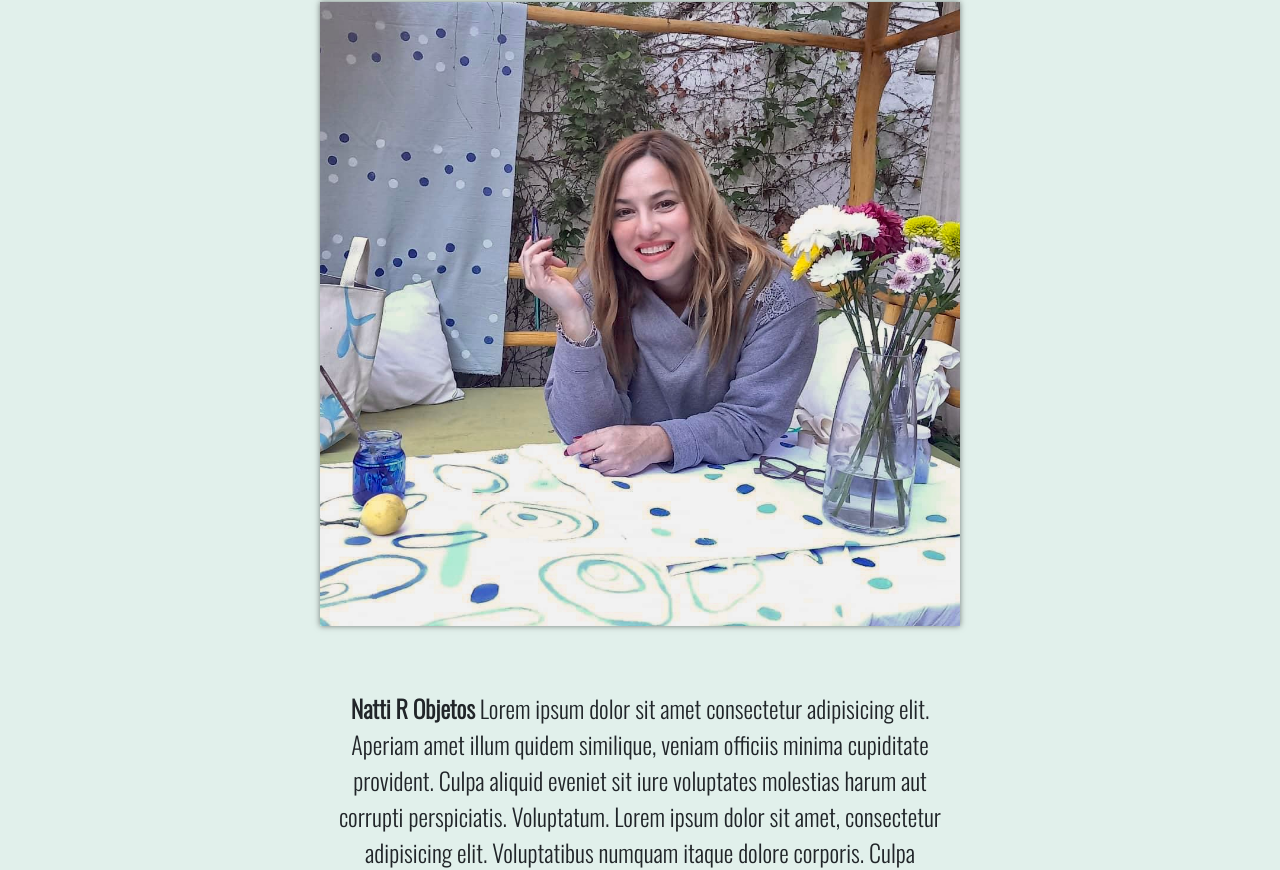
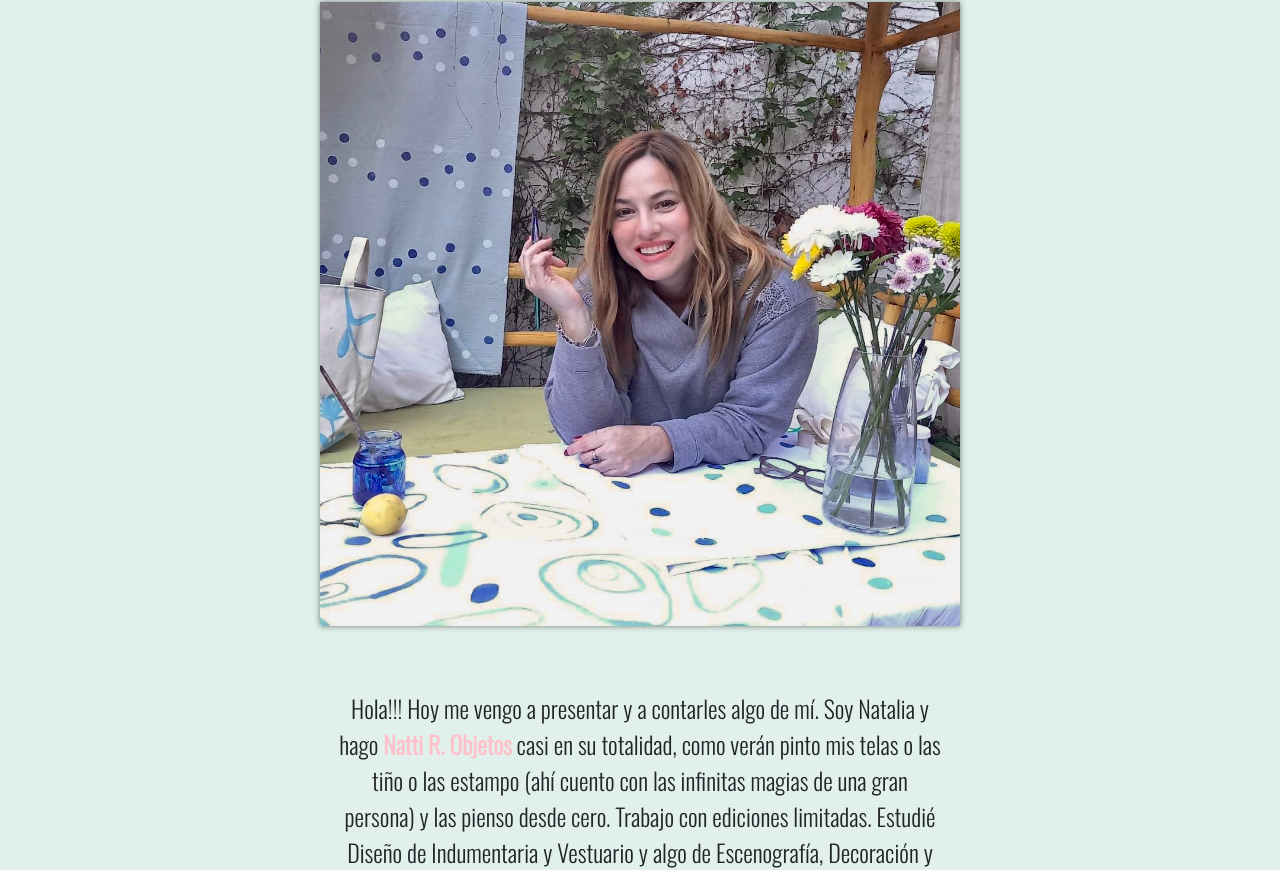
Before and after one commit to FlorCiabattini/Bootstrap, a website: page paginas/sobre-mi.html in a window 1280 px wide. Shown: the part 94-964 px from the top of the page. Drawn offline with nearby package versions, Linux system fonts and the light colour scheme.

Commit message:
agregando keywords

```diff
--- a/paginas/sobre-mi.html
+++ b/paginas/sobre-mi.html
@@ -4,6 +4,8 @@
     <meta charset="UTF-8">
     <meta http-equiv="X-UA-Compatible" content="IE=edge">
     <meta name="viewport" content="width=device-width, initial-scale=1.0">
+    <!-- KEYWORDS -->
+    <meta name="keywords" content="textil, objetos, decoracion, manualidades, deco, aestethic, nattiR, natyR">
     <!-- Bootstrap -->
     <link href="https://cdn.jsdelivr.net/npm/bootstrap@5.1.3/dist/css/bootstrap.min.css" rel="stylesheet" integrity="sha384-1BmE4kWBq78iYhFldvKuhfTAU6auU8tT94WrHftjDbrCEXSU1oBoqyl2QvZ6jIW3" crossorigin="anonymous">
     <!-- CSS -->
@@ -15,7 +17,7 @@
     <link href="https://fonts.googleapis.com/css2?family=Oswald:wght@300&display=swap" rel="stylesheet">
 
     <script src="https://kit.fontawesome.com/af3ad6d7ed.js" crossorigin="anonymous"></script>
-    <title>Natti R</title>
+    <title>Natti R | Sobre mí</title>
 </head>
 <body>
 
@@ -60,7 +62,20 @@
     </div>
       <section class="w-50 mx-auto text-center pt-5" id="intro">
 
-          <p class="p-3 fs-4"> <span class="fw-bold"> Natti R Objetos </span> Lorem ipsum dolor sit amet consectetur adipisicing elit. Aperiam amet illum quidem similique, veniam officiis minima cupiditate provident. Culpa aliquid eveniet sit iure voluptates molestias harum aut corrupti perspiciatis. Voluptatum. Lorem ipsum dolor sit amet, consectetur adipisicing elit. Voluptatibus numquam itaque dolore corporis. Culpa eveniet id fugiat, aliquid, quo similique aut ex necessitatibus doloremque voluptatem eligendi quis illum optio corporis!</p>
+          <p class="p-3 fs-4"> Hola!!! Hoy me vengo a
+            presentar y a contarles algo de mí.
+
+            Soy Natalia y hago <span class="natiword fw-bold">Natti R. Objetos</span>  casi en su totalidad, como
+            verán pinto mis telas o las tiño o las estampo
+            (ahí cuento con las infinitas magias de una gran
+            persona) y las pienso desde cero. Trabajo con
+            ediciones limitadas. Estudié Diseño de
+            Indumentaria y Vestuario y algo de Escenografía,
+            Decoración y Cerámica (de ahí la palabra
+            Objetos, sueño con una línea de Cerámica y
+            Objetos deco que acompañe a los textiles
+            ya les contaré más, pero pueden preguntar lo
+            que quieran.</p>
       </section>
 
       <!------- FOOTER ------->
```
Also changed, not shown: index.html (+4 -1 lines), paginas/contacto.html (+3 -1 lines), paginas/galeria.html (+3 -1 lines), paginas/natti-r.html (+8 -2 lines).
